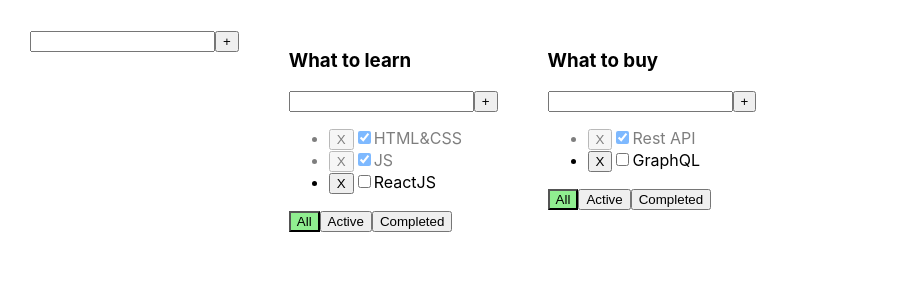
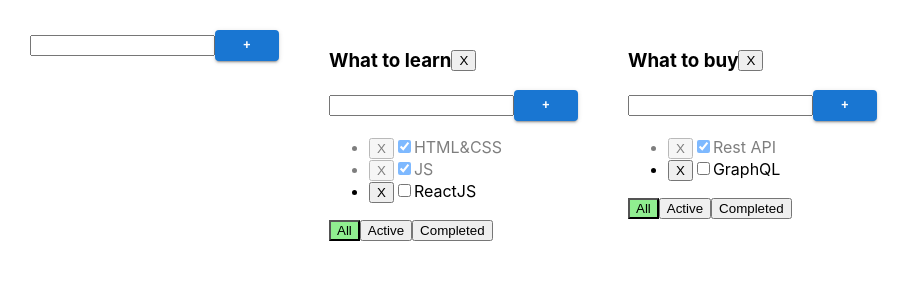
Before and after one commit to DmitrijSergeev/todolist, a React (Vite) app: page / in a window 1280 px wide. Shown: the top 300 px of the page, without its empty margins (0-911 px from the left). Built offline with nearby package versions, Linux system fonts and the light colour scheme.

Commit message:
material ui

```diff
--- a/package.json
+++ b/package.json
@@ -10,6 +10,10 @@
     "preview": "vite preview"
   },
   "dependencies": {
+    "@emotion/react": "^11.14.0",
+    "@emotion/styled": "^11.14.0",
+    "@mui/icons-material": "^7.1.0",
+    "@mui/material": "^7.1.0",
     "@radix-ui/react-dropdown-menu": "^2.1.12",
     "@radix-ui/react-slot": "^1.2.0",
     "@tailwindcss/vite": "^4.1.4",
--- a/src/App.css
+++ b/src/App.css
@@ -19,3 +19,7 @@
 .is-done {
     opacity: 0.5;
 }
+.container {
+    display: flex;
+    align-items: center;
+}
--- a/src/App.tsx
+++ b/src/App.tsx
@@ -58,10 +58,16 @@ function App() {
         setTasks({...tasks, [todolistId]: []})
     }
 
-    const onChangeTitle = (id: string, taskId: string, title: string) => {
+    const onChangeTaskTitle = (id: string, taskId: string, title: string) => {
         setTasks({...tasks, [id]: tasks[id].map( t => t.taskId === taskId
                 ? {...t, title}
                 : t)})
+    }
+
+    const  deleteTodolist = (id: string) => {
+        setTodolists(todolists.filter(t => t.id !== id))
+        delete tasks[id]
+        setTasks({...tasks})
     }
 
     return (
@@ -91,7 +97,8 @@ function App() {
                         changeFilter={changeFilter}
                         addTask={addTask}
                         changeTaskStatus={changeTaskStatus}
-                        onChangeTitle={onChangeTitle}
+                        onChangeTaskTitle={onChangeTaskTitle}
+                        deleteTodolist={deleteTodolist}
                     />
                 )
             })}
--- a/src/CreateItemForm.tsx
+++ b/src/CreateItemForm.tsx
@@ -1,5 +1,5 @@
 import {KeyboardEvent, useRef, useState} from "react";
-import {Button} from "./Button.tsx";
+import Button from "@mui/material/Button";
 
 type Props = {
     addItem: (title: string)=>void
@@ -32,9 +32,7 @@ export const CreateItemForm = ({addItem}:Props) => {
                    onKeyDown={onKeyDownHandler}
                    className={error ? 'error' : ''}
             />
-            <Button name={'+'}
-                    onClick={addItemHandler}
-            />
+            <Button variant={'contained'} size={'small'} onClick={addItemHandler}>+</Button>
             {error && <div className={'error-message'}>{error}</div>}
         </div>
     );
--- a/src/EditableSpan.tsx
+++ b/src/EditableSpan.tsx
@@ -1,4 +1,4 @@
-import {useState} from "react";
+import {ChangeEvent, useState} from "react";
 
 type Props = {
     value: string
@@ -9,19 +9,23 @@ export const EditableSpan = ({value, onChange}: Props) => {
     const [isEditMode, setIsEditMode] = useState(false)
     const [title, setTitle] = useState(value)
 
+    const onChangeHandler = (e: ChangeEvent<HTMLInputElement>)=>{
+        setTitle(e.currentTarget.value)
+    }
+
     const turnOnEditMode = () => {
         setIsEditMode(true)
-        setTitle(title)
     }
 
     const turnOffEditMode = () => {
         setIsEditMode(false)
+        onChange(title)
     }
 
     return (
         <>
             {isEditMode ? (
-                <input value={value} onChange={onChange} onBlur={turnOffEditMode} autoFocus/>
+                <input value={title} onChange={onChangeHandler} onBlur={turnOffEditMode} autoFocus/>
             ):(
                 <span onDoubleClick={turnOnEditMode}>{value}</span>
             ) }
--- a/src/TodoListItem.tsx
+++ b/src/TodoListItem.tsx
@@ -11,21 +11,28 @@ type Props = {
     changeFilter: (todoId: string, filter: FilterValues) => void
     addTask: (id:string, title: string) => void
     changeTaskStatus: (id:string, taskId: string, isDone: boolean) => void
-    onChangeTitle: (id: string, taskId: string, title: string) => void
+    onChangeTaskTitle: (id: string, taskId: string, title: string) => void
+    deleteTodolist: (id:string) => void
 }
 
 export const TodoListItem = (
-    {tasks, removeTask, changeFilter, addTask, changeTaskStatus, onChangeTitle,
+    {tasks, removeTask, changeFilter, addTask, changeTaskStatus, onChangeTaskTitle, deleteTodolist,
         todolist:{id, title, filter}}: Props) => {
 
     const addTaskHandler = (title: string) => {
         addTask(id, title)
     }
 
+    const deleteHandler = () => {
+        deleteTodolist(id)
+    }
+
     return (
         <div>
-
-            <h3>{title}</h3>
+            <div className={'container'}>
+                <h3>{title}</h3>
+                <Button name={'X'} onClick={deleteHandler}/>
+            </div>
             <CreateItemForm addItem={addTaskHandler}/>
             {tasks.length === 0 ? (
                 <p style={{color: 'red'}}>Тасок нет</p>
@@ -38,8 +45,8 @@ export const TodoListItem = (
                         const onChangeStatusHandler = (e: ChangeEvent<HTMLInputElement>) => {
                             changeTaskStatus(id, task.taskId, e.currentTarget.checked)
                         }
-                        const onChangeTitleHandler = (e: ChangeEvent<HTMLInputElement>) => {
-                            onChangeTitle(id, task.taskId, e.currentTarget.value)
+                        const onChangeTitleHandler = (title: string) => {
+                            onChangeTaskTitle(id, task.taskId, title)
                         }
                         return (
                             <li key={task.taskId}
```
Also changed, not shown: 1 other file (tests, documents, lock files or other folders).
